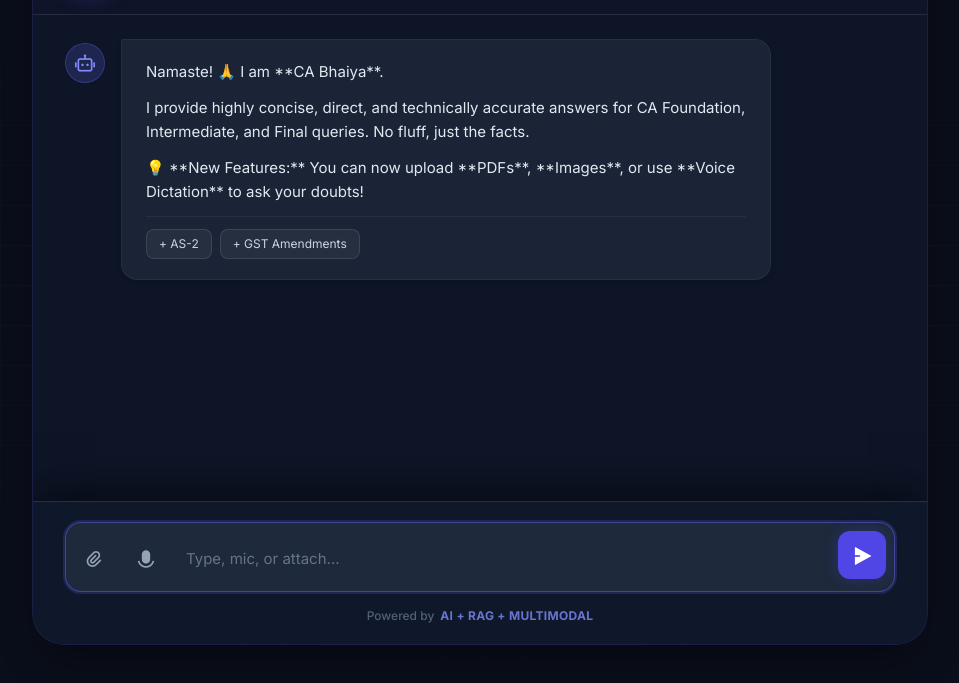
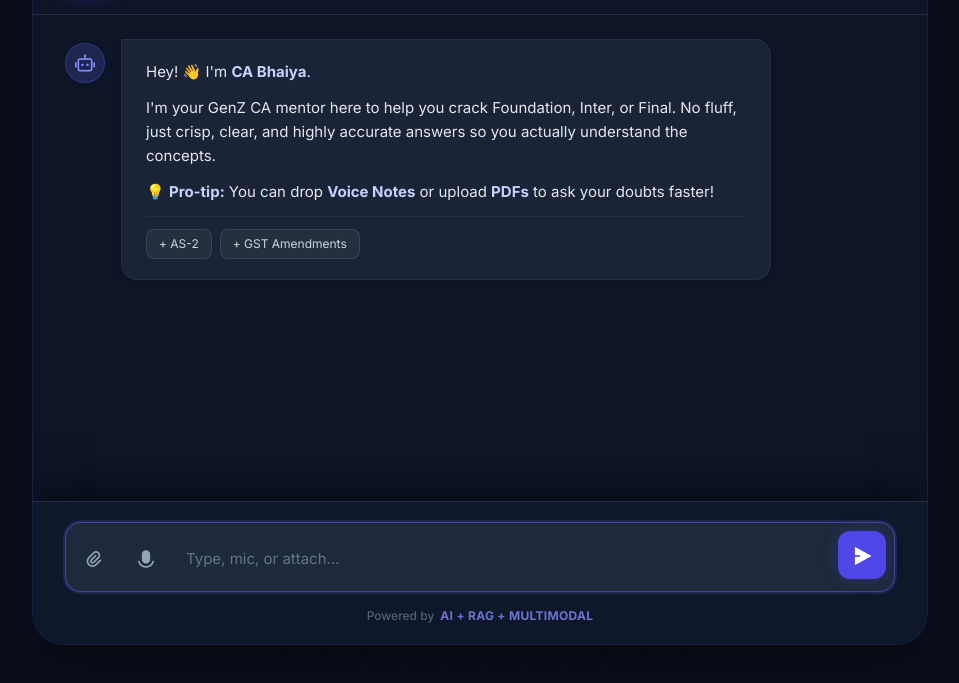
Before and after one commit to arpitagarwala/ca, a plain HTML site: page index.html in a window 1280 px wide. Shown: the part 115-798 px from the top of the page, without its empty margins (160-1119 px from the left). Drawn offline with nearby package versions, Linux system fonts and the light colour scheme; a script that the page names is missing.

Commit message:
style: Update CA Bhaiya greeting to modern GenZ persona and remove raw markdown

```diff
--- a/index.html
+++ b/index.html
@@ -116,9 +116,9 @@
           <i class="ri-robot-2-line text-lg sm:text-xl"></i>
         </div>
         <div class="bg-slate-800/80 text-slate-200 px-5 py-4 sm:px-6 sm:py-5 rounded-2xl rounded-tl-sm shadow-md border border-white/5 text-sm sm:text-[15px] bot-msg">
-          <p>Namaste! 🙏 I am **CA Bhaiya**.</p>
-          <p>I provide highly concise, direct, and technically accurate answers for CA Foundation, Intermediate, and Final queries. No fluff, just the facts.</p>
-          <p>💡 **New Features:** You can now upload **PDFs**, **Images**, or use **Voice Dictation** to ask your doubts!</p>
+          <p>Hey! 👋 I'm <strong>CA Bhaiya</strong>.</p>
+          <p>I'm your GenZ CA mentor here to help you crack Foundation, Inter, or Final. No fluff, just crisp, clear, and highly accurate answers so you actually understand the concepts.</p>
+          <p>💡 <strong>Pro-tip:</strong> You can drop <strong>Voice Notes</strong> or upload <strong>PDFs</strong> to ask your doubts faster!</p>
 
           <div class="flex flex-wrap gap-2 mt-3 pointer-events-auto border-t border-white/5 pt-3" id="suggestions">
             <button onclick="useSuggestion('Explain AS-2 Valuation of Inventories')" class="text-[11px] sm:text-xs px-3 py-1.5 rounded-lg border border-white/10 bg-white/5 hover:bg-indigo-500/20 text-slate-300 transition">+ AS-2</button>
```
